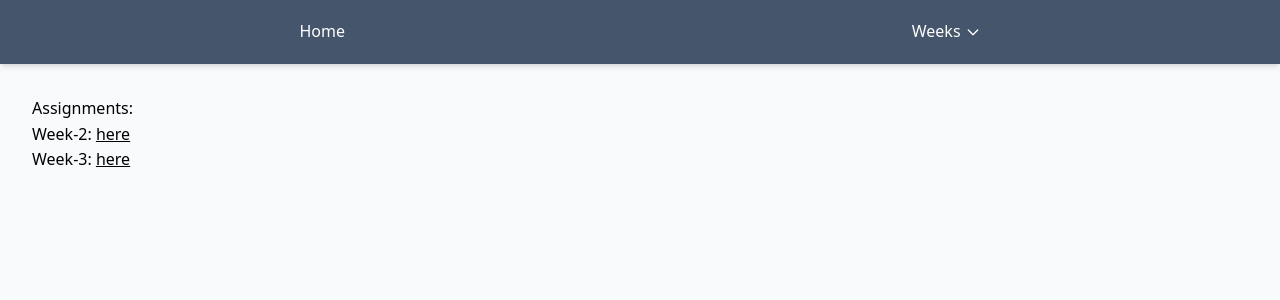
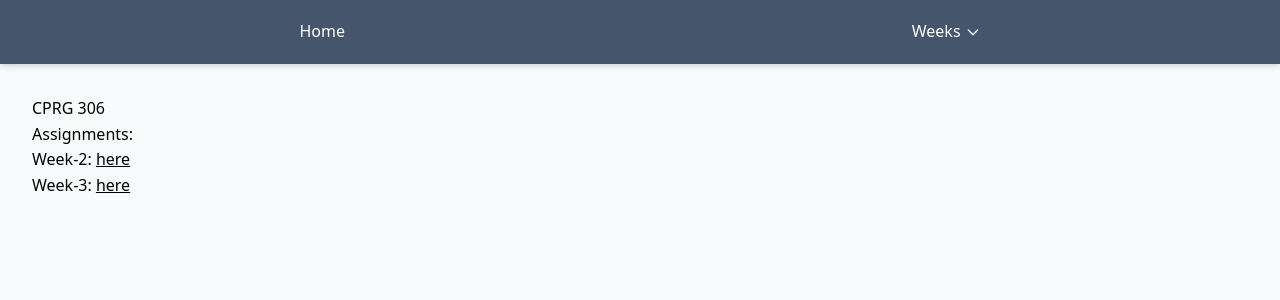
Before and after one commit to alex-carlson03/cprg306-assignments, a Next.js app: page / in a window 1280 px wide. Shown: the top 300 px of the page. Built offline with nearby package versions, Linux system fonts and the light colour scheme.

Commit message:
Update page.tsx

```diff
--- a/app/page.tsx
+++ b/app/page.tsx
@@ -6,7 +6,8 @@ export default function Home() {
     <main className="bg-slate-50 min-h-screen text-black">
       <MainHeader />
       <div className="p-8 mx-auto">
-        <h1>Assignments:</h1>
+        <h1>CPRG 306</h1>
+        <p>Assignments:</p>
         <p>
           Week-2:{" "}
           <Link className="textDecoration underline" href="/week-2">
```
